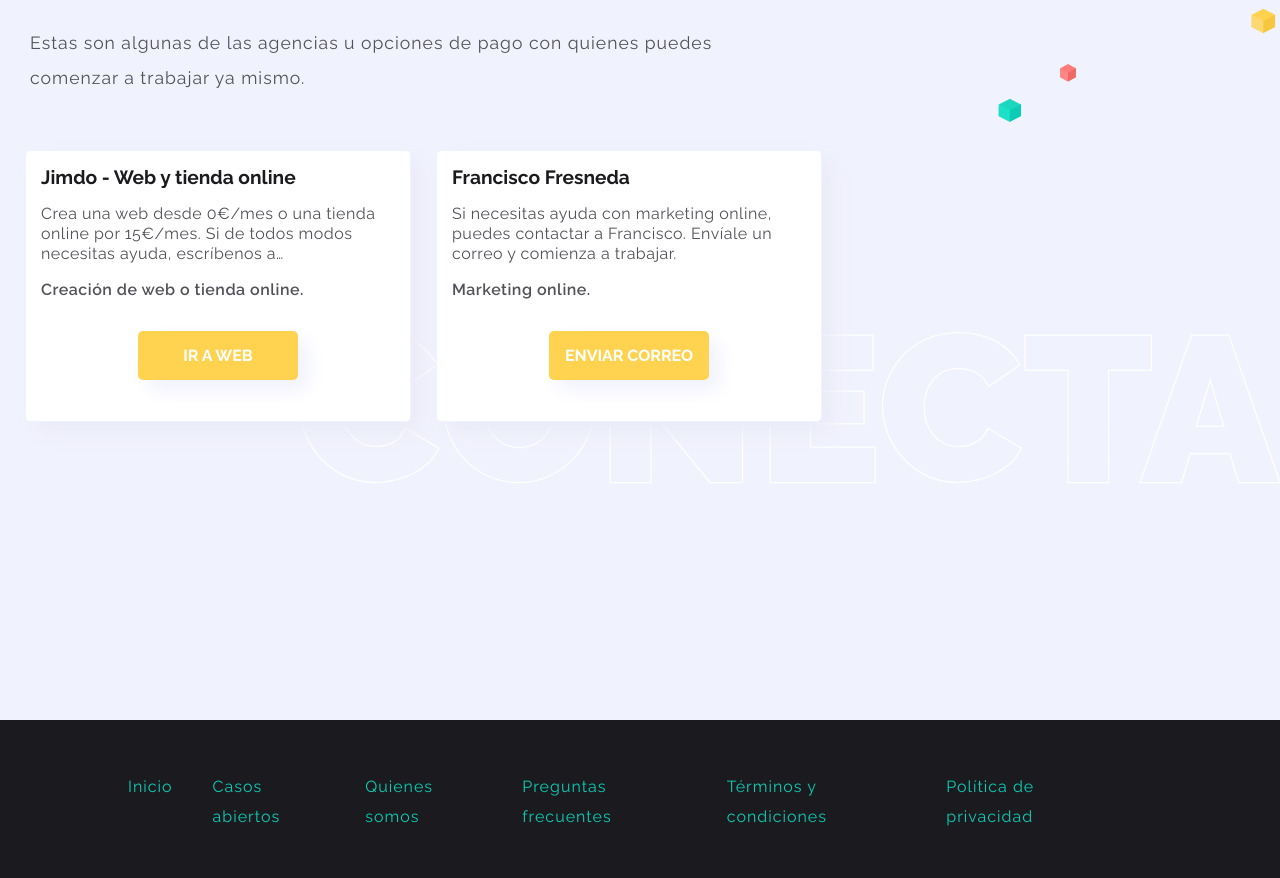
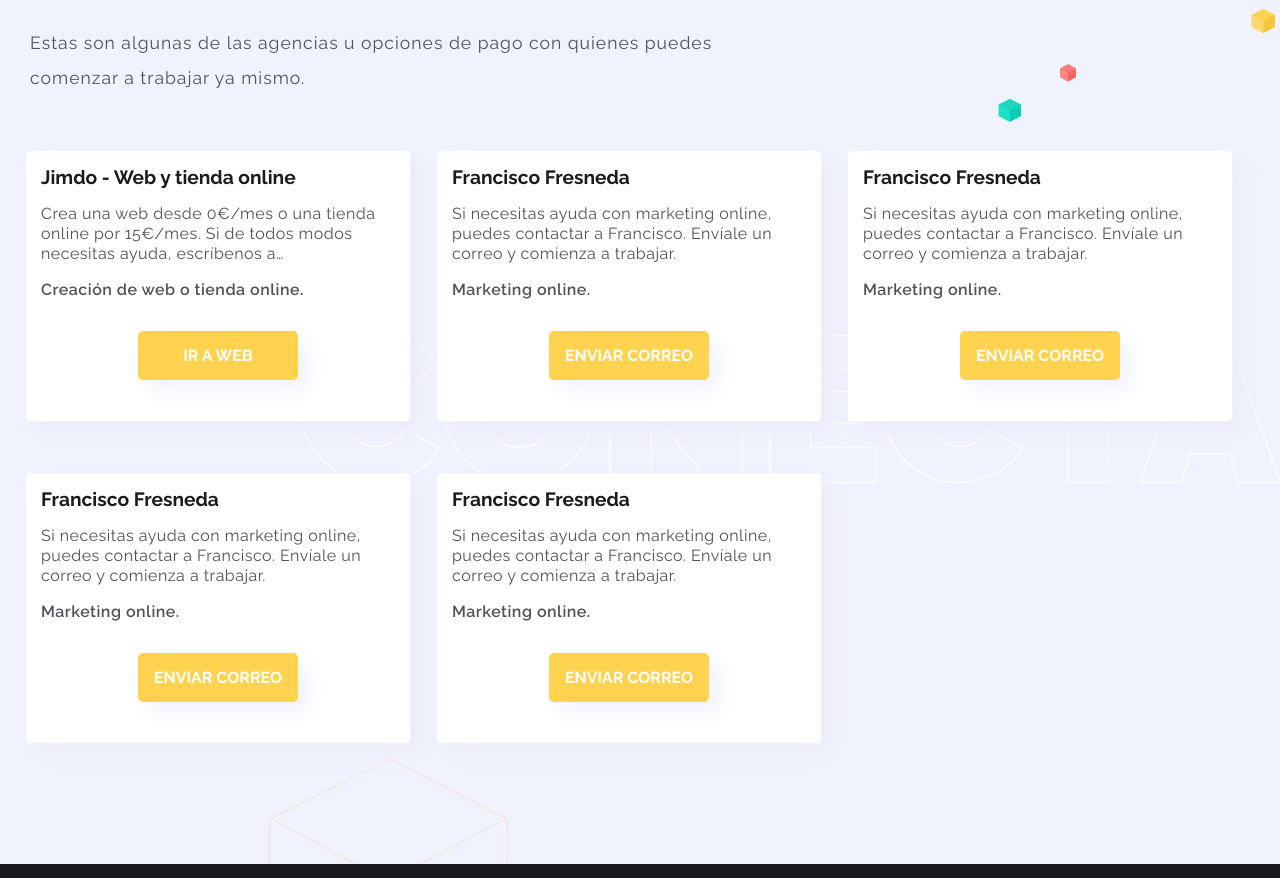
Before and after one commit to eatanasoff/ProyectoVoluntario, a plain HTML site: page feed_opciones.html in a window 1280 px wide. Shown: the part 137-1015 px from the top of the page. Drawn offline with Linux system fonts and the light colour scheme.

Commit message:
Ajustes 29.06

```diff
--- a/feed_opciones.html
+++ b/feed_opciones.html
@@ -59,7 +59,7 @@
 	</div>
 	<div  class="nav_right">
   		<ul>
-   			<li><a style="background-color: #0BCDB5;" href="https://preparados.typeform.com/to/aFiLik8L">ABRIR MI CASO</a></li>
+   			<li><a style="background-color: #808EDE;" href="https://preparados.typeform.com/to/f5zwwwpU">QUIERO PARTICIPAR</a></li>
    		</ul>
   	</div>
 </nav>
@@ -137,29 +137,72 @@
 </div>
 <!-- Fin Caso -->
 
-<!-- Inicio Caso
+<!-- Inicio Caso -->
 	<div class="caso_feed">
 		<div class="info_formulario">
 			<h5>
-				<span id="nombre_negocio">MOVE 4 media</span>
+				<span id="nombre_negocio">Francisco Fresneda</span>
 			</h5>
 			<p id="descripcion_actividad">
-				<span>Un equipo que te ayudará a mejorar tu web, hacer marketing online, ganar audiencia y consultoría digital en general.</span>
+				<!-- Pregunta 5 - ¿Puedes hacer una breve descripción del funcionamiento y la situación de tu negocio? - Texto libre-->
+				<span>Si necesitas ayuda con marketing online, puedes contactar a Francisco. Envíale un correo y comienza a trabajar.</span>
 			</p>
 			<p>
-				<span id="descripcion_necesidad">Consultoría digita.</span>
+				<span id="descripcion_necesidad">Marketing online.</span>
 			</p>
 			<div class="feed_button">
-    			<a href="http://move4media.com">
+    			<a href="mailto:ffresneda@sieversasesores.es">
     				<div class="button_third">
-    					<span>IR A LA WEB</span>
+    					<span>ENVIAR CORREO</span>
     				</div>
     			</a>
 			</div>
 	</div>
 </div>
- FIN DE CASO-->
 
+<!-- Inicio Caso -->
+	<div class="caso_feed">
+		<div class="info_formulario">
+			<h5>
+				<span id="nombre_negocio">Francisco Fresneda</span>
+			</h5>
+			<p id="descripcion_actividad">
+				<!-- Pregunta 5 - ¿Puedes hacer una breve descripción del funcionamiento y la situación de tu negocio? - Texto libre-->
+				<span>Si necesitas ayuda con marketing online, puedes contactar a Francisco. Envíale un correo y comienza a trabajar.</span>
+			</p>
+			<p>
+				<span id="descripcion_necesidad">Marketing online.</span>
+			</p>
+			<div class="feed_button">
+    			<a href="mailto:ffresneda@sieversasesores.es">
+    				<div class="button_third">
+    					<span>ENVIAR CORREO</span>
+    				</div>
+    			</a>
+			</div>
+	</div>
+</div><!-- Inicio Caso -->
+	<div class="caso_feed">
+		<div class="info_formulario">
+			<h5>
+				<span id="nombre_negocio">Francisco Fresneda</span>
+			</h5>
+			<p id="descripcion_actividad">
+				<!-- Pregunta 5 - ¿Puedes hacer una breve descripción del funcionamiento y la situación de tu negocio? - Texto libre-->
+				<span>Si necesitas ayuda con marketing online, puedes contactar a Francisco. Envíale un correo y comienza a trabajar.</span>
+			</p>
+			<p>
+				<span id="descripcion_necesidad">Marketing online.</span>
+			</p>
+			<div class="feed_button">
+    			<a href="mailto:ffresneda@sieversasesores.es">
+    				<div class="button_third">
+    					<span>ENVIAR CORREO</span>
+    				</div>
+    			</a>
+			</div>
+	</div>
+</div>
 
     <div style="clear:both;"></div>
 
```
Also changed, not shown: index.html (+12 -12 lines).
